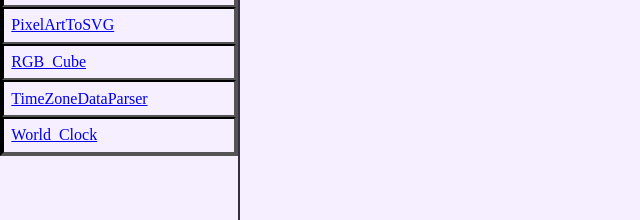
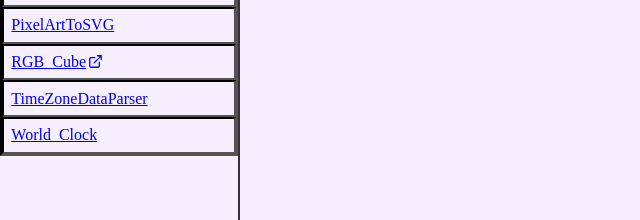
Before and after one commit to Jenna1337/jenna1337.github.io, a plain HTML site: page tools/index.html in a window 1280 px wide. Shown: the part 413-633 px from the top of the page, 0-640 px from the left. Drawn offline with Linux system fonts and the light colour scheme.

Commit message:
Update index.html

```diff
--- a/tools/index.html
+++ b/tools/index.html
@@ -75,7 +75,7 @@ function focusOnFrame(){
 <tr><td><a onclick="focusOnFrame()" target="targetcontainer" href="MicroAsm.html">MicroAsm</a></td></tr>
 <tr><td><a onclick="focusOnFrame()" target="targetcontainer" href="NetworkVisualizer.html">NetworkVisualizer</a></td></tr>
 <tr><td><a onclick="focusOnFrame()" target="targetcontainer" href="PixelArtToSVG.html">PixelArtToSVG</a></td></tr>
-<tr><td><a onclick="focusOnFrame()" target="targetcontainer" href="RGB_Cube.html">RGB_Cube</a></td></tr>
+<tr><td><a onclick="focusOnFrame()" target="_top" class="external-link" href="RGB_Cube.html">RGB_Cube</a></td></tr>
 <tr><td><a onclick="focusOnFrame()" target="targetcontainer" href="TimeZoneDataParser.html">TimeZoneDataParser</a></td></tr>
 <tr><td><a onclick="focusOnFrame()" target="targetcontainer" href="World_Clock.html">World_Clock</a></td></tr>
 </tbody>
```
